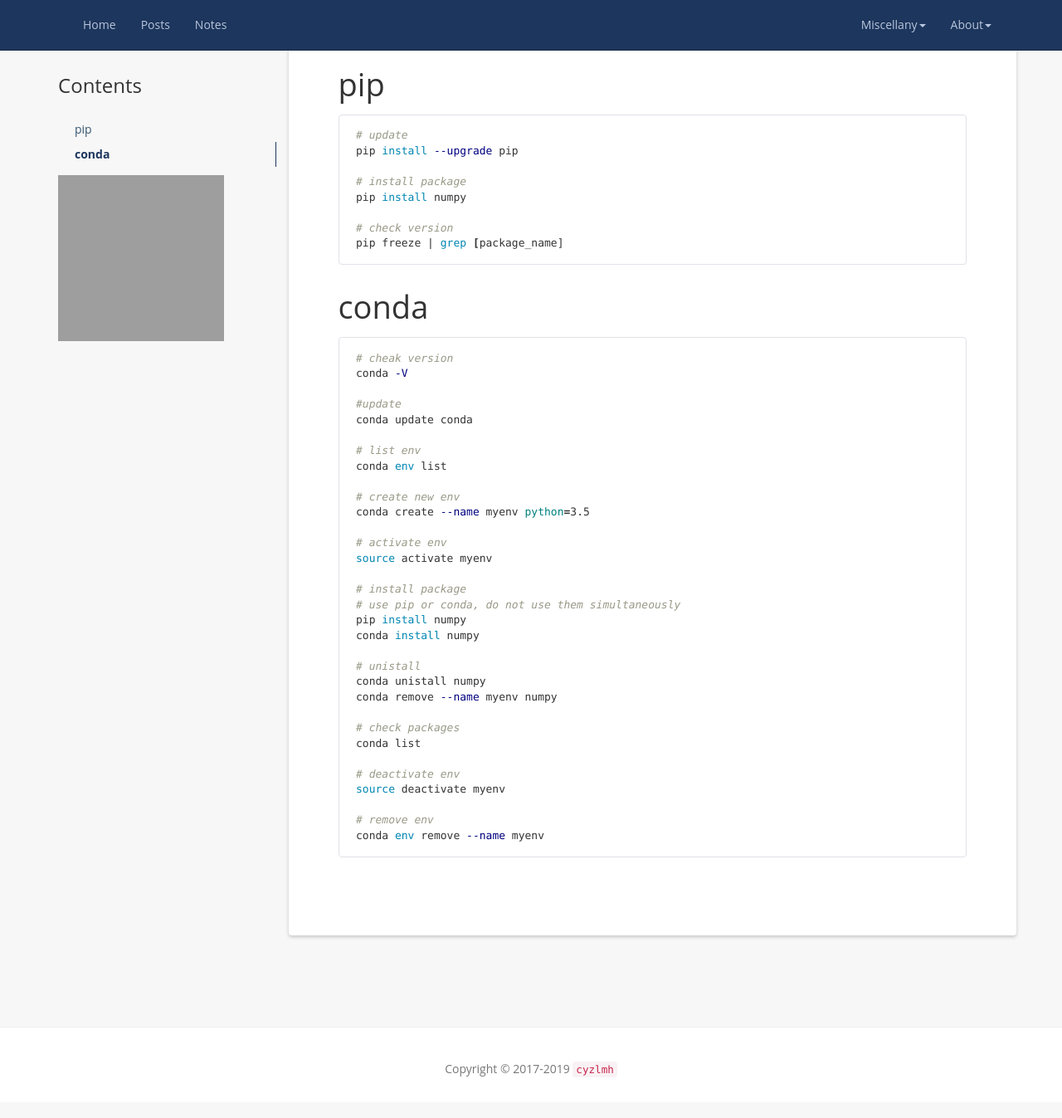
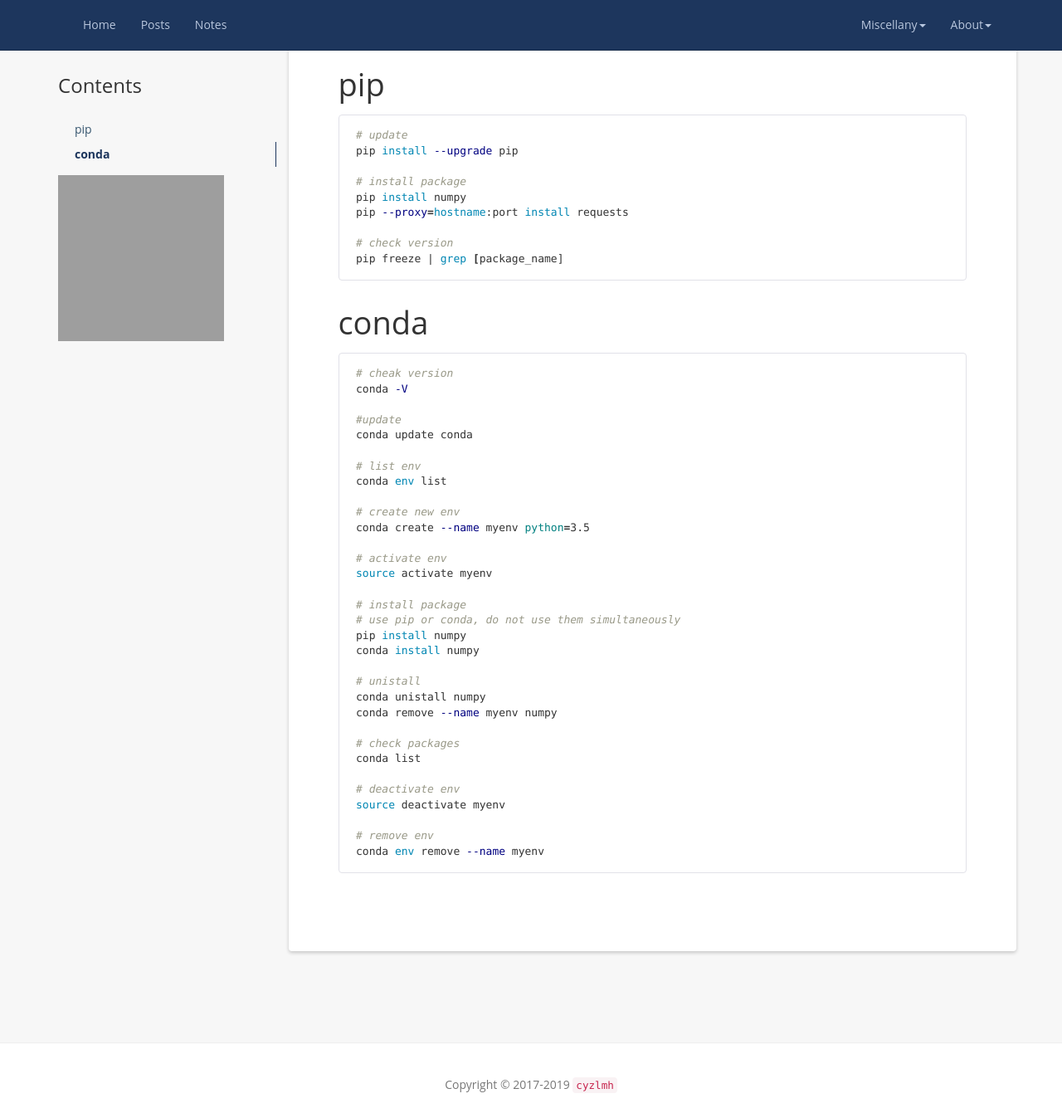
Before and after one commit to cyzlmh/cyzlmh.github.io, a Jekyll site: the page built from notes/Note-pip.md, in a window 1280 px wide and 1347 px high. Shown: the whole window at 83% size. Built offline with Jekyll 4.4.1, drawn with Linux system fonts in a browser that asks for light colours; nearby versions of some CDN libraries; grey boxes are pictures that could not be loaded.

Commit message:
update blog

```diff
--- a/notes/Note-pip.md
+++ b/notes/Note-pip.md
@@ -16,6 +16,7 @@ pip install --upgrade pip
 
 # install package
 pip install numpy
+pip --proxy=hostname:port install requests
 
 # check version
 pip freeze | grep [package_name]
```
Also changed, not shown: 4 other files.
